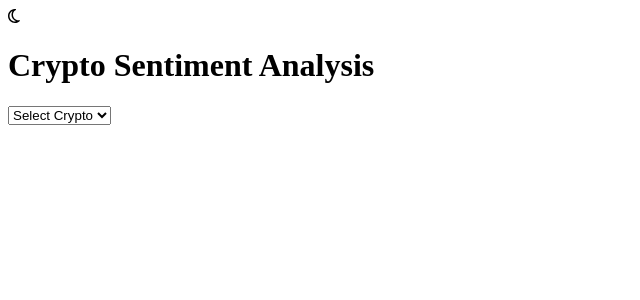
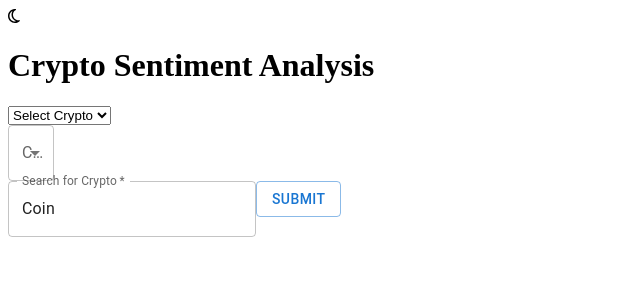
Before and after one commit to akblal/btc-sentiment-analysis, a React app: page / in a window 1280 px wide. Shown: the top 300 px of the page, without its empty margins (0-640 px from the left). Built offline with nearby package versions, Linux system fonts and the light colour scheme; the HTML template or start-up script is replaced by a standard one.

Commit message:
added mui components (dropdown menu, textfield, button)

```diff
--- a/client/src/App.jsx
+++ b/client/src/App.jsx
@@ -3,6 +3,7 @@ import { createRoot } from 'react-dom/client';
 import { BrowserRouter, Route, Routes } from 'react-router-dom';
 import { FontAwesomeIcon } from '@fortawesome/react-fontawesome';
 import { faMoon, faSun } from '@fortawesome/free-regular-svg-icons'
+import { FormControl, InputLabel, Select, MenuItem, Box, TextField, Button } from '@mui/material';
 
 import CoinPrice from './components/CoinPrice.jsx';
 import Sentiment from './components/Sentiment.jsx';
@@ -14,6 +15,7 @@ function App (props) {
 
   const [theme, setTheme] = useState('light');
   const [crypto, setCrypto] = useState('');
+  const [age, setAge] = useState(0);
 
   const handleSubmit = (e) => {
     const selected = e.target.value;
@@ -34,7 +36,7 @@ function App (props) {
 
   return (
     <div className = {`App ${theme}`}>
-      <div>
+      <div className= 'toggle-theme-container'>
         {theme === 'light' ?
           <FontAwesomeIcon icon={faMoon} onClick= {toggleTheme} className= 'toggle-theme-button' /> :
           <FontAwesomeIcon icon={faSun} onClick= {toggleTheme} className= 'toggle-theme-button' />
@@ -53,6 +55,34 @@ function App (props) {
           <option value= 'polygon'>Polygon</option>;
           <option value= 'cardano'>Cardano</option>;
         </select>
+      </div>
+
+      <div className= 'mui-container' >
+        <FormControl className= 'mui-component'>
+          <InputLabel id="demo-simple-select-label">Crypto</InputLabel>
+          <Select
+            labelId="demo-simple-select-label"
+            id="demo-simple-select"
+            value={crypto}
+            label="Age"
+            onChange={handleSubmit}
+          >
+            <MenuItem value={'bitcoin'}>Bitcoin</MenuItem>
+            <MenuItem value={'ethereum'}>Ethereum</MenuItem>
+            <MenuItem value={'cardano'}>Cardano</MenuItem>
+            <MenuItem value={'polygon'}>Polygon</MenuItem>
+          </Select>
+        </FormControl>
+        <div className= 'search-crypto-field-and-button'>
+          <TextField
+          required
+          id="filled-required"
+          label="Search for Crypto"
+          defaultValue="Coin"
+          className= 'mui-component'
+          />
+          <Button variant="outlined" className= 'mui-submit-button'>Submit</Button>
+        </div>
       </div>
 
       <div className= 'price-and-sentiment'>
--- a/package.json
+++ b/package.json
@@ -9,10 +9,13 @@
     "server": "nodemon server/index.js"
   },
   "dependencies": {
+    "@emotion/react": "^11.10.4",
+    "@emotion/styled": "^11.10.4",
     "@fortawesome/fontawesome-svg-core": "^6.2.0",
     "@fortawesome/free-regular-svg-icons": "^6.2.0",
     "@fortawesome/free-solid-svg-icons": "^6.2.0",
     "@fortawesome/react-fontawesome": "^0.2.0",
+    "@mui/material": "^5.10.9",
     "axios": "^0.27.2",
     "cors": "^2.8.5",
     "deepai": "^1.0.21",
```
Also changed, not shown: 1 other file (tests, documents, lock files or other folders).
